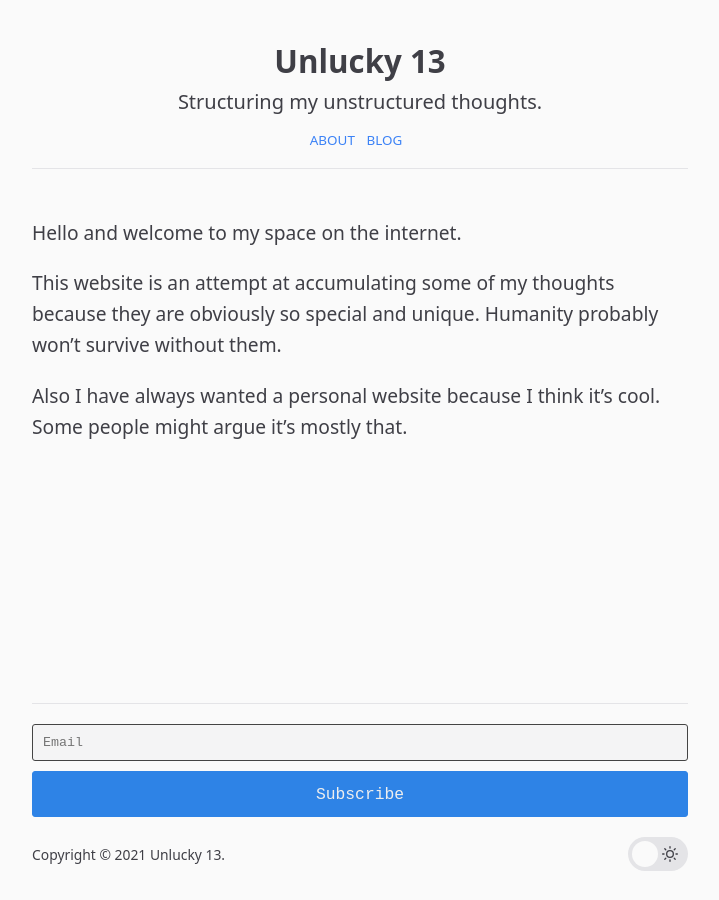
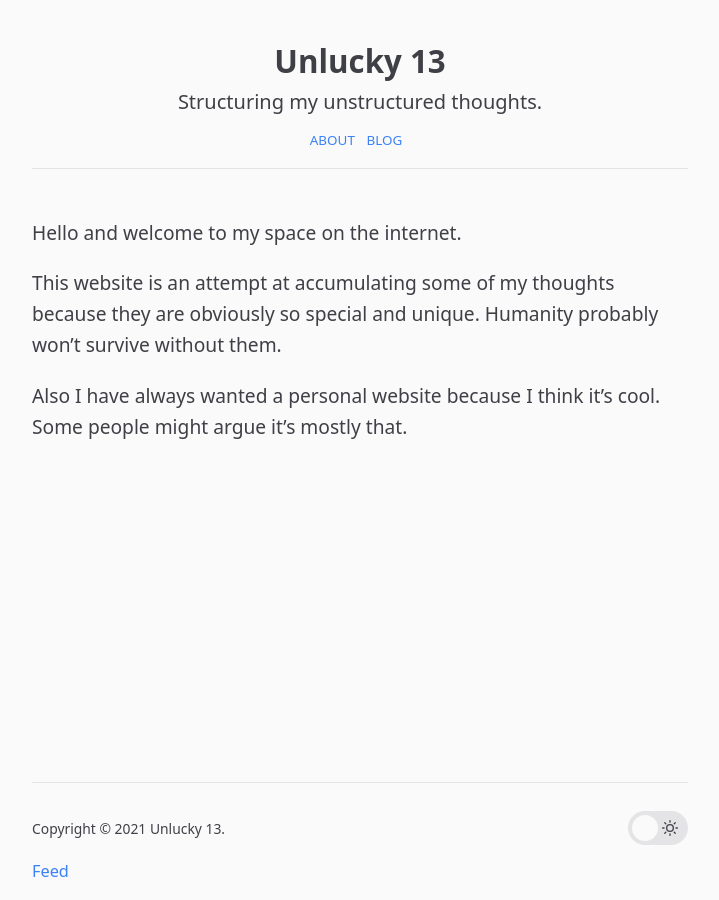
Before and after one commit to imhobo/imhobo.github.io, a Jekyll site: the page built from index.md, in a window 1280 px wide. Shown: the whole page, without its empty margins (280-999 px from the left). Built offline with Jekyll 4.4.1, drawn with Linux system fonts in a browser that asks for light colours.

```diff
--- a/_includes/footer.html
+++ b/_includes/footer.html
@@ -1,42 +1,4 @@
 <footer class="footer">
-
-  <!--
-       Before implementing this jekyll snippet make sure
-       1. you have signed up with Mailchimp.
-       2. you have created a list in Mailchimp.
-       3. you have defined the list in _config.yml,
-       for ex: "mailchimp-list: //redgadgets.us10.list-manage.com/subscribe/post?u=210acce5db69d3d4a04b0e25d&amp;id=08c6708f40"
-  -->
-
-  <form action="{{site.mailchimp-list}}" method="post" name="mc-embedded-subscribe-form" class="wj-contact-form validate" target="_blank" novalidate>
-    <div class="mc-field-group">
-      <input type="email" placeholder="Email" name="EMAIL" class="required email" id="mce-EMAIL" autocomplete="on">
-      <input type="submit" value="Subscribe" name="subscribe" class="heart">
-    </div>
-  </form>
-
-  <style>
-    .wj-contact-form input {
-        vertical-align: middle;
-        margin-top: 0.25em;
-        margin-bottom: 0.5em;
-        padding: 0.75em;
-        font-family: monospace, sans-serif;
-        border:1px solid #444;
-        outline-color: #2e83e6;
-        border-radius: 3px;
-        transition: box-shadow .2s ease;
-    }
-
-    .wj-contact-form input[type="submit"] {
-        background-color: #2e83e6;
-        border: 1px solid #2e83e6;;
-        color: #eee;
-    }
-</style>
-
-
-
 
 
   <div class="footer__credit">
@@ -56,4 +18,6 @@
 
   </div>
 
+  <a href="/feed.xml"><i class="fas fa-fw fa-rss-square" aria-hidden="true"></i> Feed</a>
+
 </footer>
```
Also changed, not shown: about.md (+30 -0 lines).
